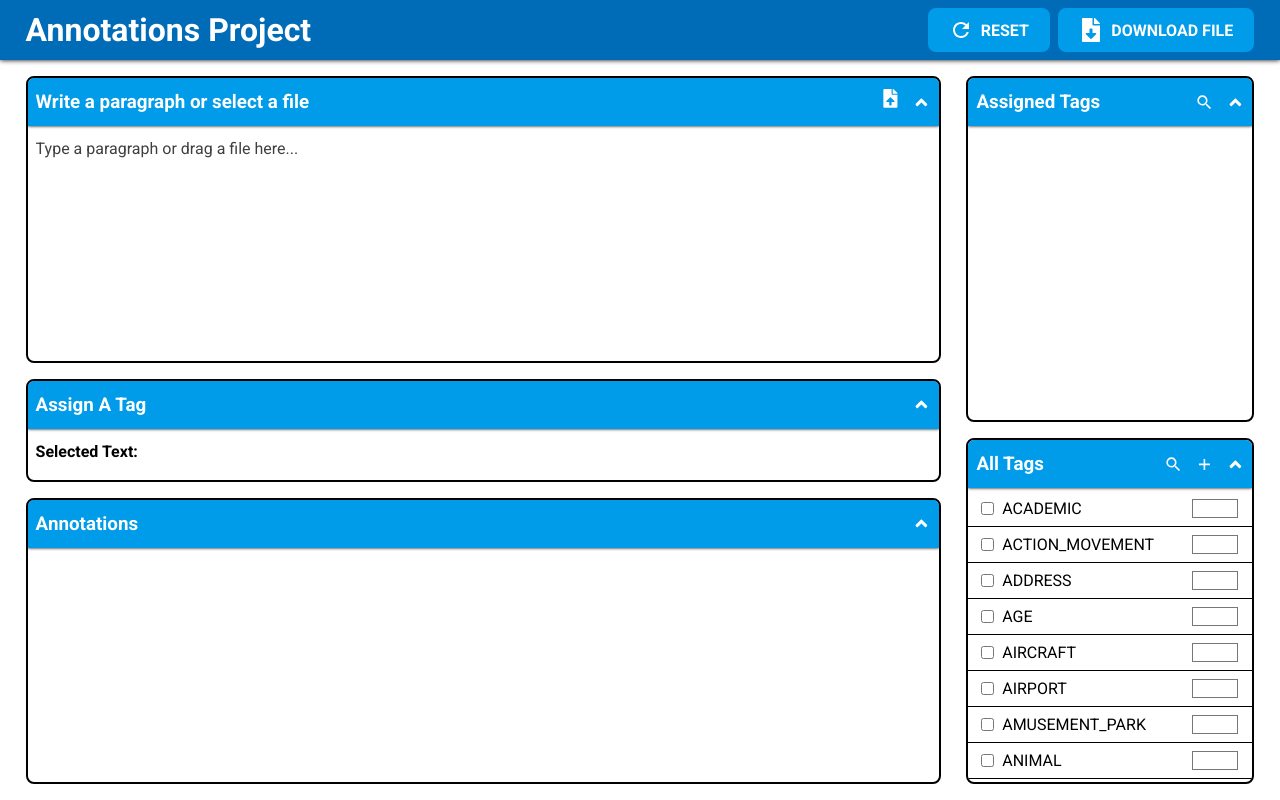
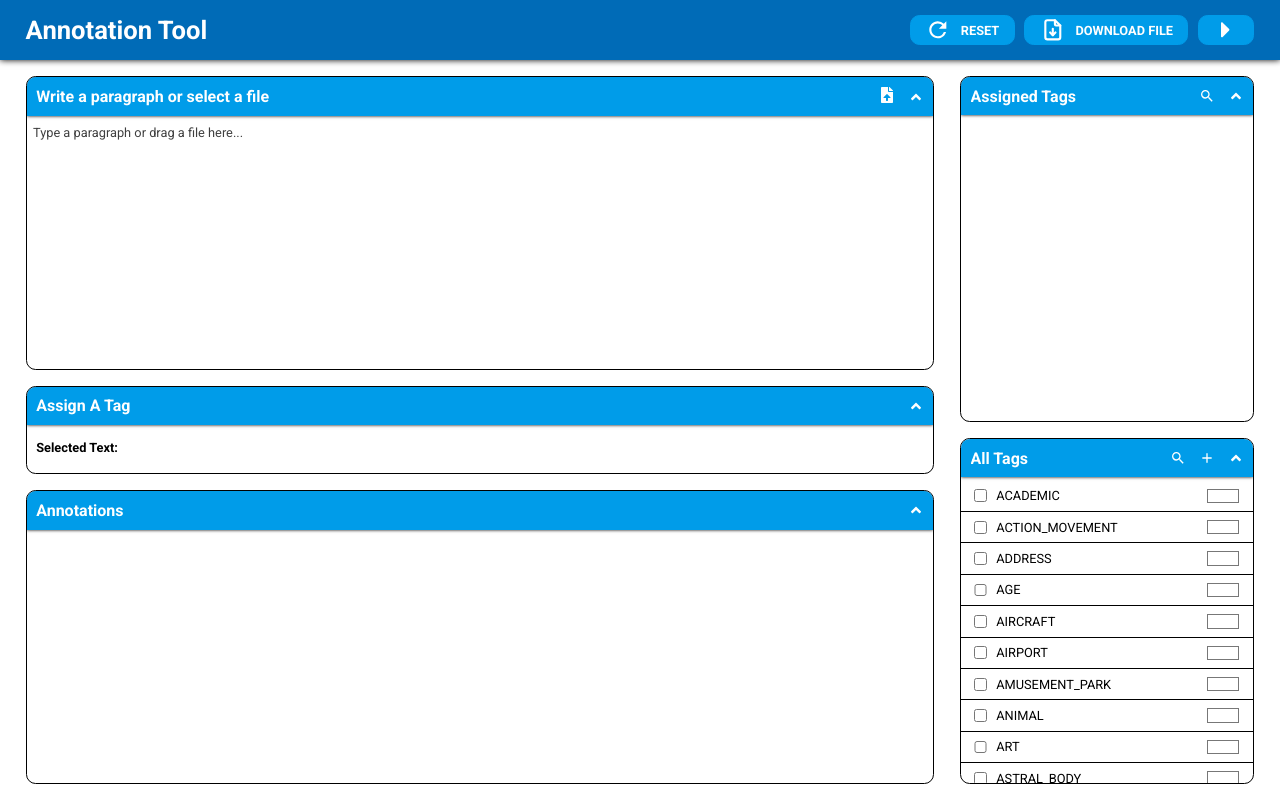
Before and after one commit to Annotation-Project/Annotation-Project.github.io, a React (Create React App) app: page / in a window 1280 px wide. Built offline with nearby package versions, Linux system fonts and the light colour scheme.

Commit message:
added service worker

```diff
--- a/public/index.html
+++ b/public/index.html
@@ -11,7 +11,7 @@
     />
     <link rel="apple-touch-icon" href="%PUBLIC_URL%/logo192.png" />
     <link rel="manifest" href="%PUBLIC_URL%/manifest.json" />
-    <title>Annotations Project</title>
+    <title>Annotation Tool</title>
   </head>
   <body>
     <noscript>You need to enable JavaScript to run this app.</noscript>
--- a/src/App.css
+++ b/src/App.css
@@ -37,6 +37,10 @@
     opacity: 0.75;
 }
 
+body {
+    min-width: 1024px;
+}
+
 input {
     background: transparent;
     border: none;
@@ -61,26 +65,30 @@ input {
 .btn {
     border: none;
     outline: none;
-    font-size: 1rem;
-    padding: 4px 12px;
+    font-size: 1vw;
+    padding: 0.3vw 1vw;
     font-weight: bold;
-    border-radius: 50px;
+    border-radius: 5vw;
     cursor: pointer;
     background-color: var(--colorSecondaryVariant);
     color: var(--colorOnSecondaryVariant);
-    box-shadow: 0 0 3px 0 black;
+    box-shadow: 0 0 0.25vw 0 black;
 }
 
 .header {
     position: sticky;
-    height: 7.5vh;
-    box-shadow: 0 0 5px 0 black;
+    min-height: 7.5vh;
+    box-shadow: 0 0 0.5vw 0 black;
     padding: 1vh 2vw;
     display: flex;
     justify-content: space-between;
     align-items: center;
     background-color: var(--colorPrimary);
     color: var(--colorOnPrimary);
+}
+
+.header h1 {
+    font-size: 2vw;
 }
 
 .header .left,
@@ -91,63 +99,63 @@ input {
 }
 
 .header .left > * {
-    margin-right: 8px;
+    margin-right: 0.75vw;
 }
 
 .header .right > * {
-    margin-left: 8px;
+    margin-left: 0.75vw;
 }
 
 .menuItem {
-    height: 100%;
     display: flex;
     align-items: center;
-    padding: 0vh 1.5vw;
-    border-radius: 8px;
+    padding: 0.125vw 1.125vw;
+    border-radius: 0.75vw;
     cursor: pointer;
     position: relative;
     background-color: var(--colorPrimaryVariant);
     color: var(--colorOnPrimaryVariant);
-    border: 2px solid var(--colorPrimaryVariant);
+    border: 0.15vw solid var(--colorPrimaryVariant);
     transition: all ease-in-out 0.3s;
 }
 
 .menuItem:hover {
     background-color: var(--colorSecondaryVariant);
     color: var(--colorOnSecondaryVariant);
-    border: 2px solid var(--colorOnPrimaryVariant);
+    border: 0.15vw solid var(--colorOnPrimaryVariant);
 }
 
 .menuItem.hasChild:hover > .subMenuContainer {
     width: max-content;
     height: auto;
-    border: 2px solid var(--colorOnPrimaryVariant);
+    border: 0.15vw solid var(--colorOnPrimaryVariant);
     opacity: 1;
 }
 
 .menuItem.hasChild:hover {
-    border-radius: 8px 8px 0 0;
+    border-radius: 0.75vw 0.75vw 0 0;
 }
 
 .menuItem p {
-    font-size: 1rem;
+    font-size: 1vw;
     font-weight: bold;
-    margin-left: 8px;
+    margin-left: 0.8vw;
 }
 
 .menuItem svg {
-    height: 24px;
-    width: 24px;
+    height: 2vw;
+    width: 2vw;
 }
 
 .subMenuContainer {
+    min-width: 150%;
     position: absolute;
     top: 100%;
-    right: -2px;
+    right: -0.2vw;
     width: 100%;
     height: 0;
     background-color: white;
-    border-radius: 8px 0 8px 8px;
+    border-radius: 0.75vw 0 0.75vw 0.75vw;
     overflow: hidden;
     border: none;
     display: flex;
@@ -159,14 +167,14 @@ input {
 .subMenuContainer .menuItem {
     border: none;
     border-radius: 0;
-    padding: 1.5vh 1.5vw;
+    padding: 0.5vw 1.125vw;
     border-radius: 0;
     background-color: var(--colorSecondaryVariant);
     color: var(--colorOnSecondaryVariant);
 }
 
 .subMenuContainer .menuItem:not(:last-child) {
-    border-bottom: 1px solid var(--colorOnSecondaryVariant);
+    border-bottom: 0.1vw solid var(--colorOnSecondaryVariant);
 }
 
 .subMenuContainer .menuItem:hover {
@@ -177,13 +185,14 @@ input {
 }
 
 .subMenuContainer .menuItem:not(:last-child):hover {
-    border-bottom: 1px solid var(--colorOnSecondaryVariant);
+    border-bottom: 0.1vw solid var(--colorOnSecondaryVariant);
 }
 
 .main {
     display: flex;
     padding: 1vh 1vw;
-    height: 92.5vh;
+    height: 0;
+    flex: 1 1;
 }
 
 .main .left,
@@ -191,24 +200,31 @@ input {
     display: flex;
     flex-direction: column;
     align-items: stretch;
+    min-width: 320px;
+    overflow: hidden;
+    transition: all ease-in-out 0.3s;
 }
 
 .main .left {
-    width: 75%;
+    flex: 3 3;
 }
 
 .main .right {
-    width: 25%;
+    flex: 1 1;
+}
+
+.main .right.colapse {
+    display: none;
 }
 
 .boxedContainer {
-    border-radius: 8px;
-    border: 2px solid;
+    border-radius: 0.75vw;
+    border: 0.15vw solid;
     display: flex;
     flex-direction: column;
     margin: 1vh 1vw;
     flex: 1 1 0;
-    min-height: 52px;
+    min-height: 3.3vw;
     overflow: hidden;
     transition: all ease-in-out 0.3s;
 }
@@ -227,8 +243,8 @@ input {
     flex-direction: column;
     align-items: stretch;
     width: 100%;
-    box-shadow: 0 0 3px 0 black;
-    margin-bottom: 3px;
+    box-shadow: 0 0 0.25vw 0 black;
+    margin-bottom: 0.25vw;
 }
 
 .boxedContainerTopExtra > .boxedContainerTop {
@@ -240,31 +256,37 @@ input {
     display: flex;
     align-items: center;
     justify-content: space-between;
-    padding: 8px;
-    font-size: 1.175rem;
-    line-height: 2rem;
+    padding: 0.75vw;
+    font-size: 1.25vw;
+    line-height: 1.5vw;
     font-weight: bold;
-    box-shadow: 0 0 3px 0 black;
+    box-shadow: 0 0 0.25vw 0 black;
     background-color: var(--colorPrimaryVariant);
     color: var(--colorOnPrimaryVariant);
-    margin-bottom: 3px;
+    margin-bottom: 0.25vw;
 }
 
 .boxedContainerTopExtra > .boxedContainerTop:not(:last-child) {
-    border-bottom: 1px solid;
+    border-bottom: 0.1vw solid;
+}
+
+.heading {
+    overflow: hidden;
+    text-overflow: ellipsis;
+    white-space: nowrap;
 }
 
 .searchBox {
     font-size: inherit;
     line-height: inherit;
     color: currentcolor;
-    border-bottom: 2px solid;
-    margin-bottom: -2px;
+    border-bottom: 0.15vw solid;
+    margin-bottom: -0.15vw;
     min-width: 0;
 }
 
 .boxedContainerTop > *:not(:last-child), .boxedContainerBottom > *:not(:last-child) {
-    margin-right: 12px;
+    margin-right: 1vw;
 }
 
 .boxedContainerTop > *:first-child {
@@ -278,7 +300,7 @@ input {
 .paragraphContainer {
     height: 100%;
     width: 100%;
-    padding: 8px;
+    padding: 0.25vw 0.5vw 0.5vw 0.5vw;
 }
 
 .paragraph {
@@ -287,48 +309,35 @@ input {
     resize: none;
     outline: none;
     height: 100%;
-    font-size: 1rem;
+    font-size: 1vw;
     text-align: justify;
     white-space: nowrap;
-    line-height: 1.5rem;
+    line-height: 1.5vw;
 }
 
 #paragraphFile {
     display: none;
 }
 
-.wordsBottom input {
-    font-size: 1rem;
-    outline: none;
-    border: 2px solid;
-    padding: 5px 15px;
-    border-radius: 50px;
-    margin-right: 8px;
-    flex: 1 1 auto;
-}
-
-.wordsBottom button {
-    font-size: 1rem;
-    outline: none;
-    border: 2px solid;
-    padding: 5px 30px;
-    border-radius: 50px;
-    cursor: pointer;
+.annotationsContainerExtra {
+    height: 100%;
+    width: 100%;
+    padding: 0.25vw 0.5vw 0.5vw 0.5vw;
+    overflow: auto;
 }
 
 .annotationsContainer {
     height: 100%;
     width: 100%;
     overflow: auto;
-    padding: 8px;
     display: flex;
     flex-direction: column;
 }
 
 .annotationText {
     white-space: nowrap;
-    font-size: 1rem;
-    line-height: 1.5rem;
+    font-size: 1vw;
+    line-height: 1.5vw;
 }
 
 .annotationText span {
@@ -336,19 +345,19 @@ input {
 }
 
 .assignTagMain {
-    padding: 8px;
+    padding: 0.75vw;
     display: flex;
     flex-direction: column;
     align-items: stretch;
 }
 
 .assignTagMain>*:not(:last-child) {
-    margin-bottom: 0.5rem;
+    margin-bottom: 0.5vw;
 }
 
 .selectedText {
-    font-size: 1rem;
-    line-height: 1.5rem;
+    font-size: 1vw;
+    line-height: 1.5vw;
     overflow: hidden;
     white-space: nowrap;
     text-overflow: ellipsis;
@@ -366,14 +375,14 @@ input {
 .suggestedTag {
     cursor: pointer;
     white-space: nowrap;
-    border: 2px solid black;
-    padding: 0.5rem 1rem;
-    font-size: 1rem;
-    border-radius: 50px;
+    border: 0.15vw solid black;
+    padding: 0.5vw 1vw;
+    font-size: 1vw;
+    border-radius: 5vw;
 }
 
 .suggestedTag:not(:last-child) {
-    margin-right: 8px;
+    margin-right: 0.75vw;
 }
 
 .allTagsContainer, .assignedTagContainer {
@@ -388,22 +397,38 @@ input {
     color: var(--colorOnPrimaryVariant);
     outline: none;
     border: none;
-    border-bottom: 2px solid var(--colorOnPrimaryVariant);
-    font-size: 1rem;
+    border-bottom: 0.15vw solid var(--colorOnPrimaryVariant);
+    font-size: 1vw;
     flex: 1 1 0;
-    padding: 4px 8px;
+    padding: 0.25vw 0.5vw;
+    min-width: 0;
 }
 
 .tag, .tagWord {
     display: flex;
     align-items: center;
     padding: 0.5vh 1vw;
-    border-bottom: 1px solid;
+}
+
+.tag:not(:last-child), .tagWord:not(:last-child), .tag:first-child, .tagWord:first-child {
+    border-bottom: 0.1vw solid;
 }
 
 .tagName {
     flex: 1 1 auto;
-    padding: 0 8px;
+    padding: 0 0.75vw;
+    font-size: 1vw;
+    line-height: 1.5vw;
+}
+
+input[type="checkbox"] {
+    height: 1vw;
+    width: 1vw;
+}
+
+input[type="color"] {
+    height: 1.75vw;
+    width: 2.75vw;
 }
 
 .tagWordDetails {
@@ -419,9 +444,9 @@ input {
 }
 
 .tagWordDetails p {
-    font-size: 1rem;
+    font-size: 1vw;
     font-weight: bold;
-    margin-bottom: 4px;
+    margin-bottom: 0.25vw;
 }
 
 .twTagsContainer {
@@ -431,23 +456,18 @@ input {
 .twTag {
     display: flex;
     align-items: center;
-    border: 1px solid black;
-    border-radius: 50px;
-    padding: 2px 8px;
+    border: 0.1vw solid black;
+    border-radius: 5vw;
+    padding: 0.15vw 0.75vw;
 }
 
 .twTag:not(:last-child) {
-    margin-right: 4px;
+    margin-right: 0.25vw;
 }
 
 .twTag span {
-    font-size: 0.75rem;
-    margin-right: 4px;
-}
-
-.tagWordDetails .tag {
-    font-size: 0.75rem;
-    font-weight: 300;
+    font-size: 0.75vw;
+    margin-right: 0.25vw;
 }
 
 .twTag svg {
--- a/src/App.jsx
+++ b/src/App.jsx
@@ -5,11 +5,17 @@ import { Main } from './components/Main';
 
 export const App = () => {
     const mainComponentRef = React.useRef(null);
+    const [sidebarOpen, setSidebarOpen] = React.useState(true);
 
     return (
         <div className="screen">
-            <Header reset={() => mainComponentRef.current.reset()} downloadJSON={() => mainComponentRef.current.downloadJSON()} downloadTXT={() => mainComponentRef.current.downloadTXT()} />
-            <Main ref={mainComponentRef} />
+            <Header
+                sidebar={sidebarOpen}
+                toggleSidebar={() => setSidebarOpen(!sidebarOpen)}
+                reset={() => mainComponentRef.current.reset()}
+                downloadJSON={() => mainComponentRef.current.downloadJSON()}
+                downloadTXT={() => mainComponentRef.current.downloadTXT()} />
+            <Main sidebarOpen={sidebarOpen} ref={mainComponentRef} />
         </div>
     )
 }
--- a/src/components/AnnotatedTextArea.jsx
+++ b/src/components/AnnotatedTextArea.jsx
@@ -11,8 +11,10 @@ export const AnnotatedTextArea = ({ sentences, handleSelection, taggedWords, all
                 <p className="heading">Annotations</p>
                 {collapsed ? <FaAngleDown onClick={() => setCollapsed(false)} /> : <FaAngleUp onClick={() => setCollapsed(true)} />}
             </div>
-            <div className="annotationsContainer">
-                {(sentences != null) ? sentences.map((sentence, i) => <Line key={i} sentence={sentence} handleSelection={handleSelection} taggedWords={taggedWords} allTags={allTags} />) : ""}
+            <div className="annotationsContainerExtra">
+                <div className="annotationsContainer">
+                    {(sentences != null) ? sentences.map((sentence, i) => <Line key={i} sentence={sentence} handleSelection={handleSelection} taggedWords={taggedWords} allTags={allTags} />) : ""}
+                </div>
             </div>
         </div>
     )
--- a/src/components/Header.jsx
+++ b/src/components/Header.jsx
@@ -1,21 +1,23 @@
 import React from 'react';
-import { FaFileDownload, FaRegFileAlt } from 'react-icons/fa';
+import { FaRegFileAlt, FaCaretLeft, FaCaretRight } from 'react-icons/fa';
 import { MdRefresh } from 'react-icons/md';
 import { VscJson } from 'react-icons/vsc';
 import { MenuItem } from './MenuItem';
+import { TbFileDownload } from 'react-icons/tb'
 
-export const Header = ({ reset, downloadJSON, downloadTXT }) => {
+export const Header = ({ sidebar, toggleSidebar, reset, downloadJSON, downloadTXT }) => {
     return (
         <header className="header" >
             <div className="left">
-                <h1>Annotations Project</h1>
+                <h1>Annotation Tool</h1>
             </div>
             <div className="right">
                 <MenuItem name={"Reset"} icon={<MdRefresh />} onClick={reset} />
-                <MenuItem name={"Download File"} icon={<FaFileDownload />} subMenu={[
-                    <MenuItem key={1} name={"Download JSON file"} icon={<VscJson />}  onClick={downloadJSON} />,
+                <MenuItem name={"Download File"} icon={<TbFileDownload />} subMenu={[
+                    <MenuItem key={1} name={"Download JSON file"} icon={<VscJson />} onClick={downloadJSON} />,
                     <MenuItem key={2} name={"Download Text file"} icon={<FaRegFileAlt />} onClick={downloadTXT} />
                 ]} />
+                <MenuItem icon={(sidebar) ? <FaCaretRight /> : <FaCaretLeft />} onClick={toggleSidebar} />
             </div>
         </header>
     )
--- a/src/components/Main.jsx
+++ b/src/components/Main.jsx
@@ -7,7 +7,7 @@ import { AssignTag } from './AssignTag';
 import DefaultTags from '../constants/DefaultTags';
 import Moment from 'moment';
 
-export const Main = React.forwardRef((props, ref) => {
+export const Main = React.forwardRef(({ sidebarOpen }, ref) => {
     const [rawParagraph, setRawParagraph] = React.useState((localStorage.getItem('rawParagraph') === null) ? [] : JSON.parse(localStorage.getItem('rawParagraph')));
     const [allTags, setAllTags] = React.useState((localStorage.getItem('allTags') === null) ? new Map(DefaultTags) : new Map(JSON.parse(localStorage.getItem('allTags'))));
     const [selectedTags, setSelectedTags] = React.useState((localStorage.getItem('selectedTags') === null) ? new Map() : new Map(JSON.parse(localStorage.getItem('selectedTags'))));
@@ -82,7 +82,7 @@ export const Main = React.forwardRef((props, ref) => {
                         const rp = rawParagraph[i].split(/\t/g);
                         taggedWords.get(tw).forEach((tag) => {
                             matched.map(m => m.index).forEach((index) => {
-                                output.push(`${rp.slice(0, rp.length - 1).join('\t')}\t${tw}\tisA\t${tag}\tsent-${i + 1}\t${index}\t${index + tw.length}`);
+                                output.push(`${tw}\tisA\t${tag}\t${i + 1}\t${index}\t${index + tw.length}\t${rp.slice(0, rp.length - 1).reverse().join('\t')}`);
                             })
                         })
                     }
@@ -105,7 +105,7 @@ export const Main = React.forwardRef((props, ref) => {
                 <AssignTag selection={selection} setSelection={setSelection} selectedTags={selectedTags} setSelectedTags={setSelectedTags} taggedWords={taggedWords} setTaggedWords={setTaggedWords} allTags={allTags} />
                 <AnnotatedTextArea sentences={sentences} handleSelection={handleSelection} taggedWords={taggedWords} allTags={allTags} />
             </div>
-            <div className="right">
+            <div className={(sidebarOpen) ? "right" : "right colapse"}>
                 <AssignedTags taggedWords={taggedWords} setTaggedWords={setTaggedWords} selectedTags={selectedTags} setSelectedTags={setSelectedTags} allTags={allTags} />
                 <AllTags allTags={allTags} setAllTags={setAllTags} selectedTags={selectedTags} setSelectedTags={setSelectedTags} />
             </div>
--- a/src/components/MenuItem.jsx
+++ b/src/components/MenuItem.jsx
@@ -4,7 +4,7 @@ export const MenuItem = ({ name, icon, subMenu, onClick }) => {
     return (
         <div className={(subMenu) ? "menuItem hasChild" : "menuItem"} onClick={onClick}>
             {icon}
-            <p>{name.toUpperCase()}</p>
+            {(name) ? <p>{name.toUpperCase()}</p> : ""}
             {(subMenu) ?
                 <div className="subMenuContainer">
                     {subMenu}
--- a/src/index.jsx
+++ b/src/index.jsx
@@ -1,6 +1,7 @@
 import React from 'react';
 import ReactDOM from 'react-dom/client';
 import { App } from './App';
+import * as serviceWorkerRegistration from './serviceWorkerRegistration';
 import reportWebVitals from './reportWebVitals';
 
 const root = ReactDOM.createRoot(document.getElementById('root'));
@@ -10,4 +11,5 @@ root.render(
     </React.StrictMode>
 );
 
+serviceWorkerRegistration.register();
 reportWebVitals();
```
Also changed, not shown: package.json (+12 -1 lines), src/service-worker.js (added, +72 -0 lines), src/serviceWorkerRegistration.js (added, +137 -0 lines), public/manifest.json, 1 other file (tests, documents, lock files or other folders).
